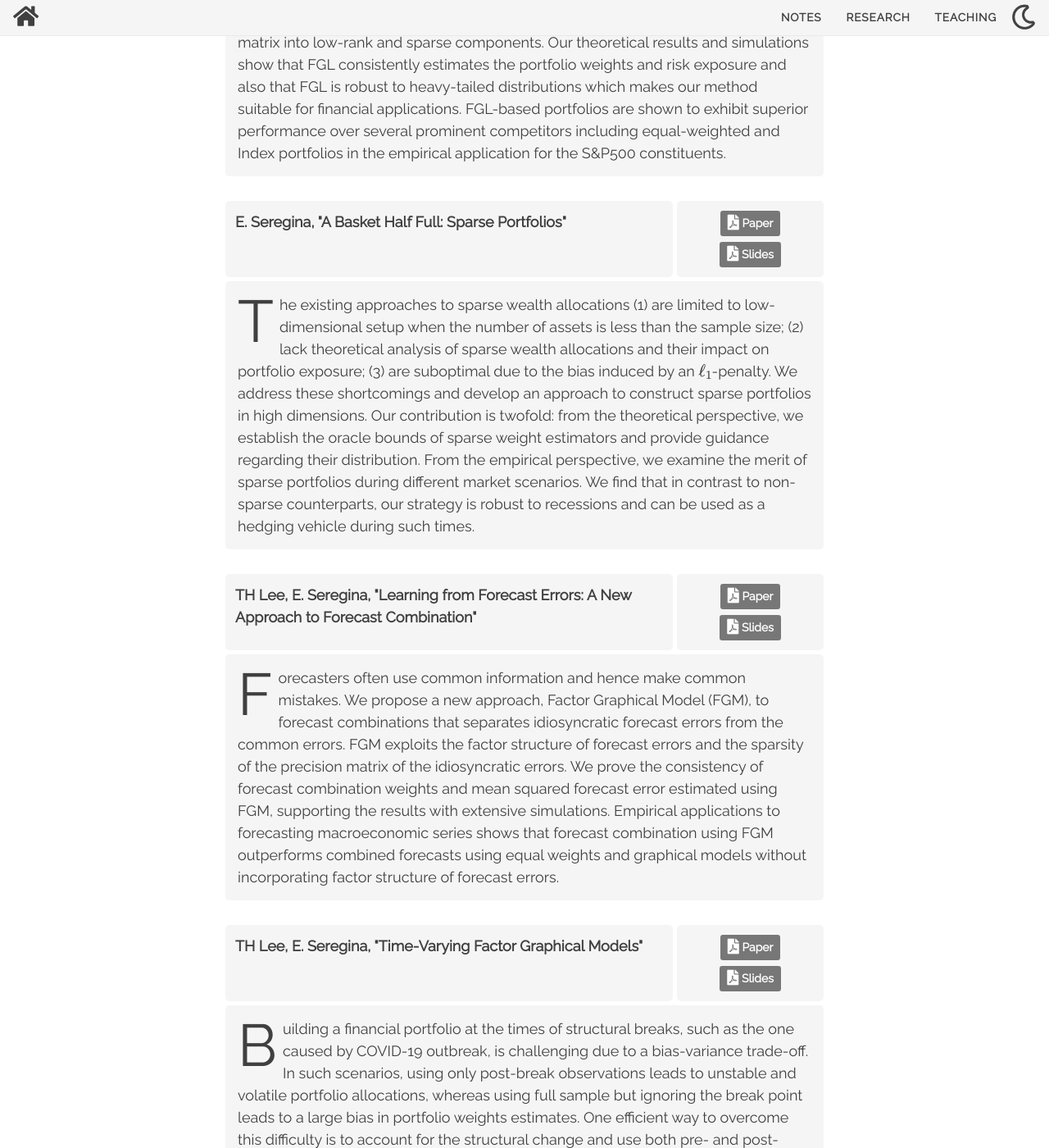
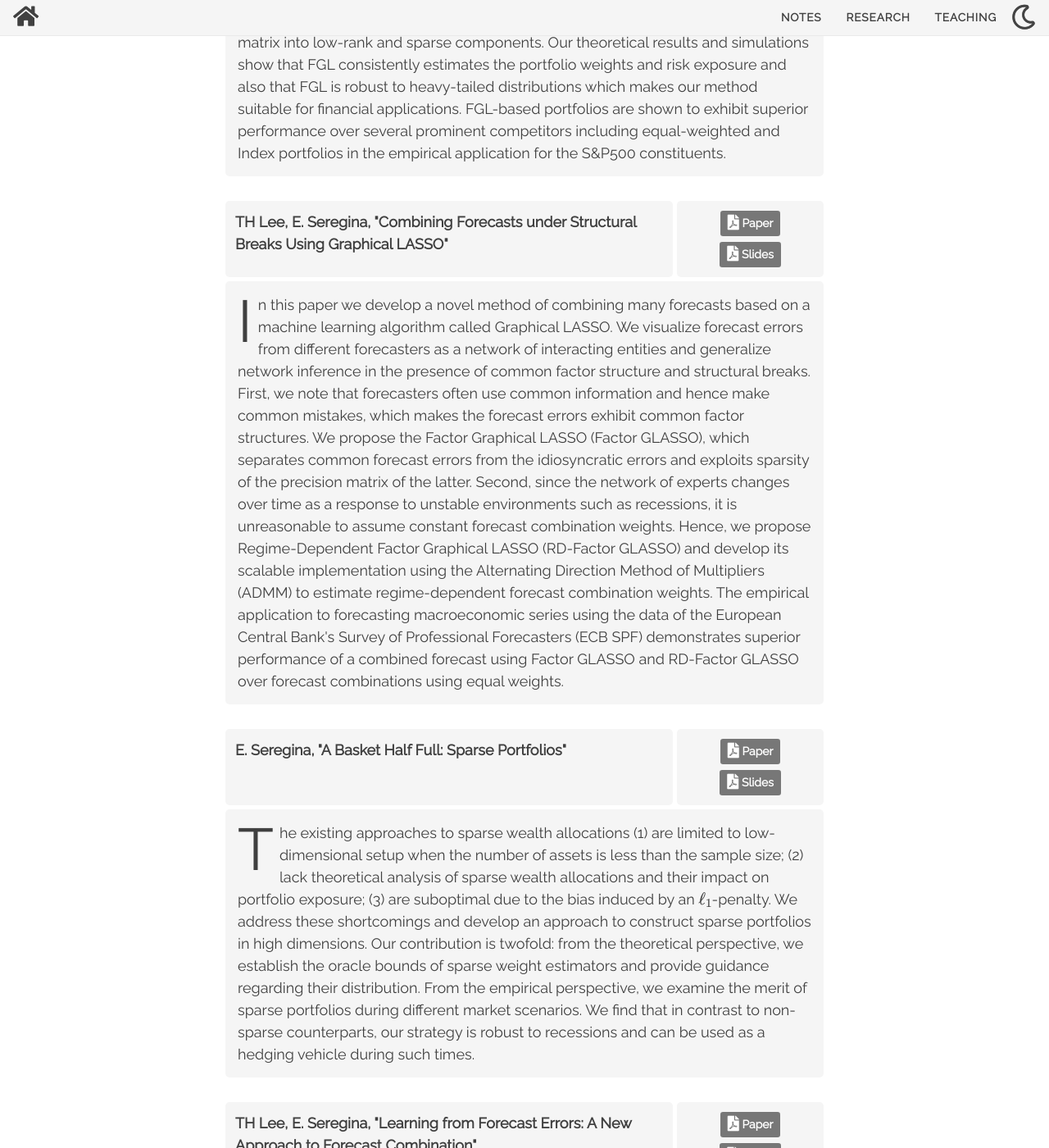
Before and after one commit to ekat92/ekat92.github.io, a Jekyll site: the page built from Working.md, in a window 1280 px wide and 1400 px high, scrolled down 1156 px. Shown: the whole window at 82% size. Built offline with Jekyll 4.4.1, drawn with Linux system fonts in a browser that asks for light colours; nearby versions of some CDN libraries; formulas are drawn with MathJax 3.

Commit message:
added working paper

```diff
--- a/Working.md
+++ b/Working.md
@@ -86,6 +86,27 @@ grid-row: 1/2;
     </center>
   </div>
 </div>
+<span style="display:block; height: 0px;"></span>
+
+<div class="wrapper">
+  <div class="item1">
+    <b>TH Lee, E. Seregina, "Combining Forecasts under Structural Breaks Using Graphical LASSO"</b>
+  </div>
+  <div class="item2">
+    <p class="dropcap">I</p>n this paper we develop a novel method of combining many forecasts based on a machine learning algorithm called Graphical LASSO. We visualize forecast errors from different forecasters as a network of interacting entities and generalize network inference in the presence of common factor structure and structural breaks.
+First, we note that forecasters often use common information and hence make common mistakes, which makes the forecast errors exhibit common factor structures. We propose the Factor Graphical LASSO (Factor GLASSO), which separates common forecast errors from the idiosyncratic errors and exploits sparsity of the precision matrix of the latter.
+Second, since the network of experts changes over time as a response to unstable environments such as recessions, it is unreasonable to assume constant forecast combination weights. Hence, we propose Regime-Dependent Factor Graphical LASSO (RD-Factor GLASSO) and develop its scalable implementation using the Alternating Direction Method of Multipliers (ADMM) to estimate regime-dependent forecast combination weights.
+The empirical application to forecasting macroeconomic series using the data of the European Central Bank's Survey of Professional Forecasters (ECB SPF) demonstrates superior performance of a combined forecast using Factor GLASSO and RD-Factor GLASSO over forecast combinations using equal weights.
+  </div>
+  <div class="item3">
+    <center>
+      <a href="/pdfs/CV.pdf" type="button" class="btn btn-new btn-sm" title="Learning from Forecast Errors"><i class="fas fa-file-pdf fa-lg"></i><b> Paper</b></a>
+      <span style="display:block; height: 7px;"></span>
+      <a href="/pdfs/CV.pdf" type="button" class="btn btn-new btn-sm" title="CV"><i class="fas fa-file-pdf fa-lg"></i><b> Slides</b></a>
+    </center>
+      </div>
+</div>
+
 <span style="display:block; height: 0px;"></span>
 <div class="wrapper">
   <div class="item1">
```
